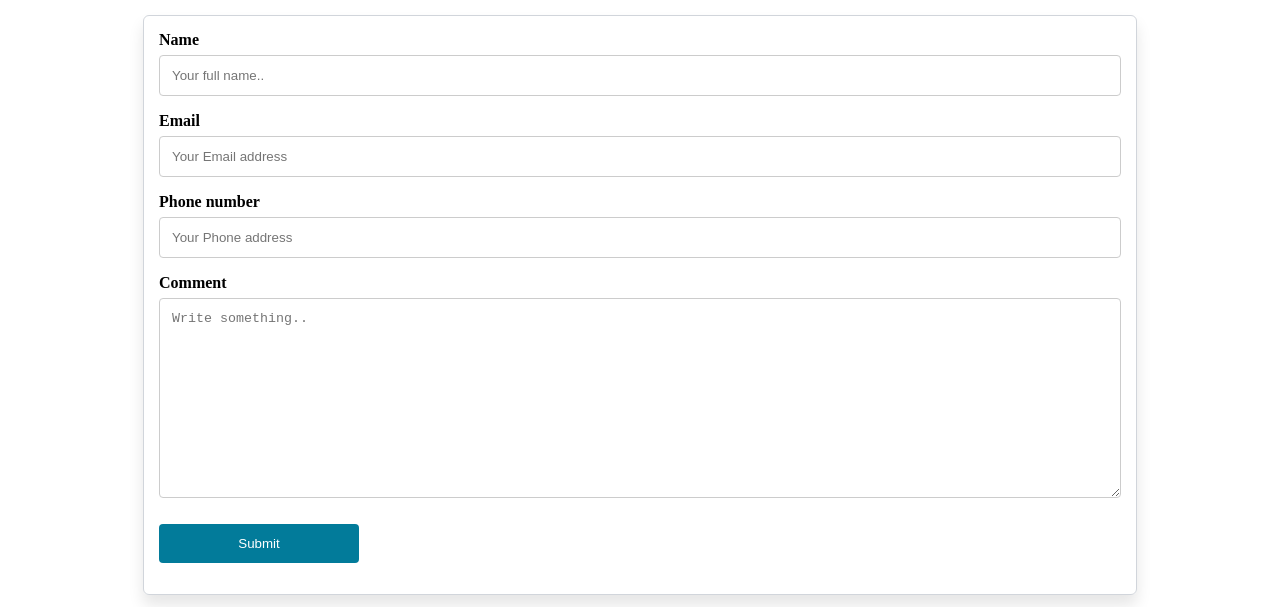
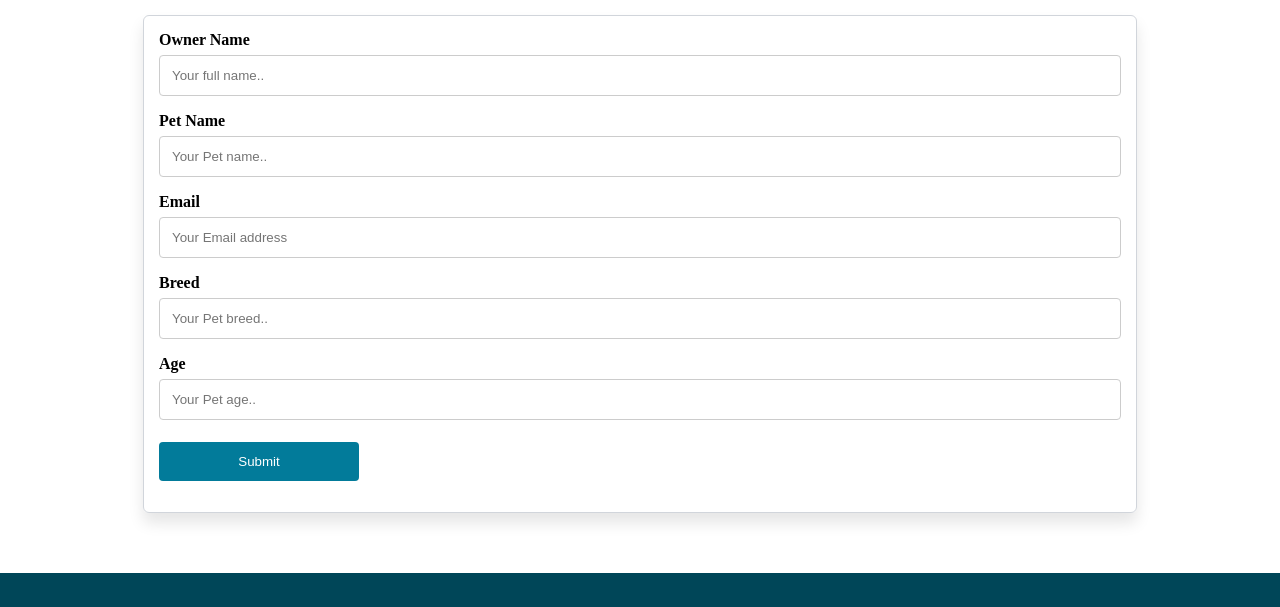
Before and after one commit to jignesh-prog/BIT607Assessment2_5073878, a plain HTML site: page includes/booking.html in a window 1280 px wide. Shown: the part 701-1308 px from the top of the page. Drawn offline with nearby package versions, Linux system fonts and the light colour scheme.

Commit message:
Booking page form
Booking page form

```diff
--- a/includes/booking.html
+++ b/includes/booking.html
@@ -43,17 +43,20 @@
         </div>
         <div class="container contact-container">
             <form action="#">
-                <label for="name">Name</label>
-                <input type="text" id="name" name="name" placeholder="Your full name..">
+                <label for="oname">Owner Name</label>
+                <input type="text" id="oname" name="oname" placeholder="Your full name..">
+
+                <label for="pname">Pet Name</label>
+                <input type="text" id="pname" name="pname" placeholder="Your Pet name..">
 
                 <label for="email">Email</label>
                 <input type="email" id="email" name="email" placeholder="Your Email address">
 
-                <label for="phone">Phone number</label>
-                <input type="number" id="phone" name="phone" placeholder="Your Phone address">
+                <label for="breed">Breed</label>
+                <input type="text" id="breed" name="breed" placeholder="Your Pet breed..">
 
-                <label for="commnet">Comment</label>
-                <textarea id="commnet" name="commnet" placeholder="Write something.." style="height:200px"></textarea>
+                <label for="age">Age</label>
+                <input type="text" id="age" name="age" placeholder="Your Pet age..">
 
                 <input type="submit" value="Submit">
             </form>
```
